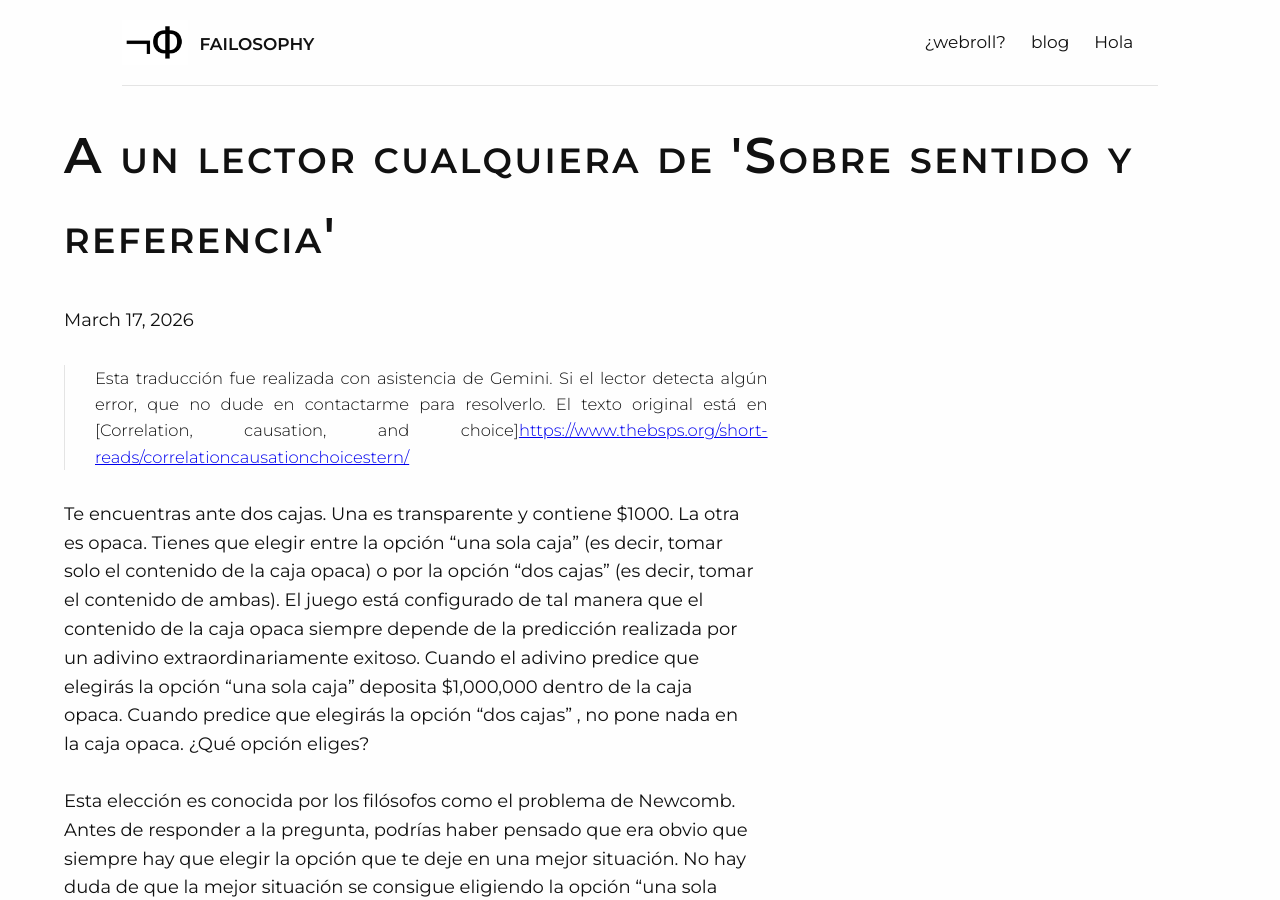
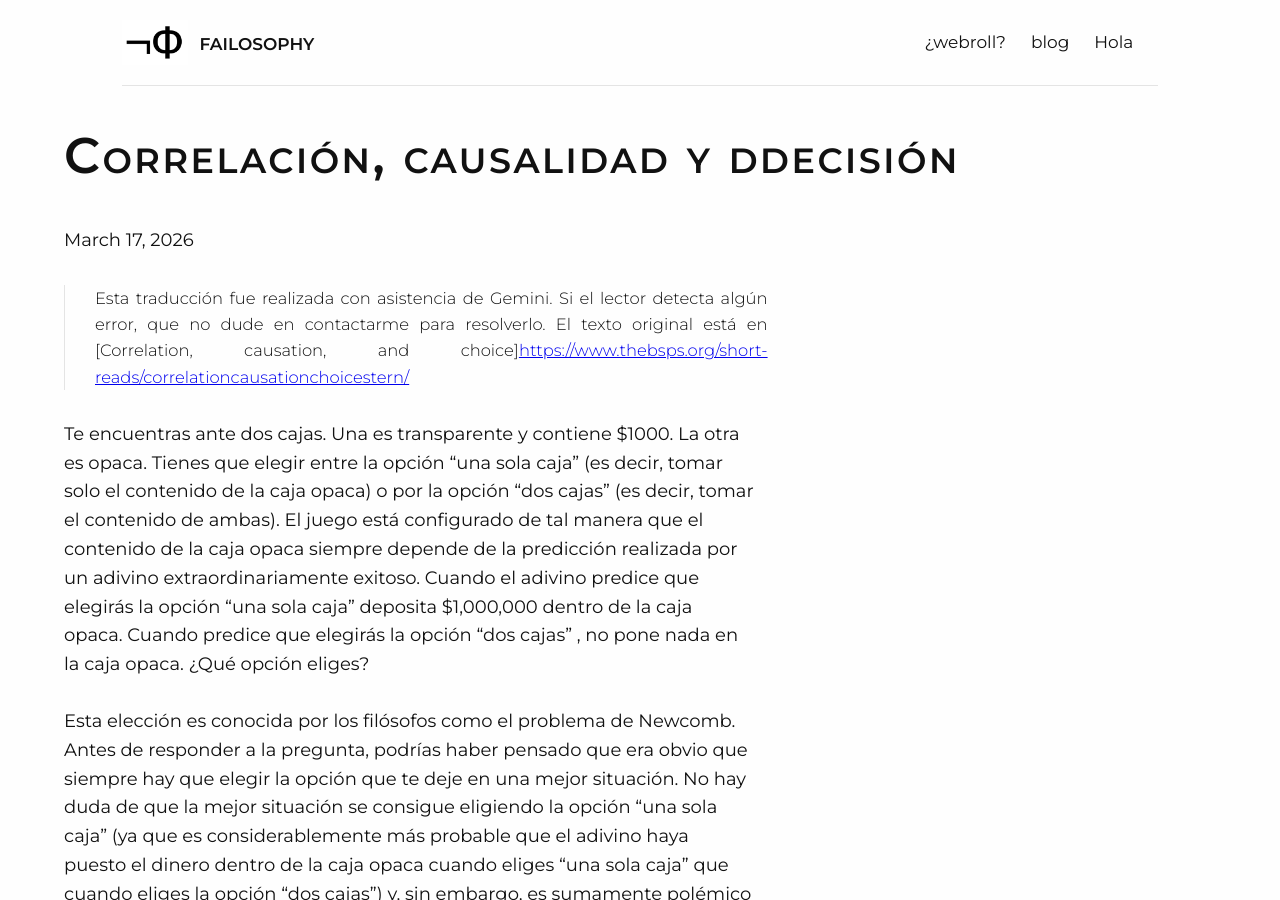
Before and after one commit to Oiuhukt/failosophy, a Jekyll site: the page built from _posts/2026-04-26-explana.md, in a window 1280 px wide and 900 px high. Built offline with Jekyll 4.4.1, drawn with Linux system fonts in a browser that asks for light colours; some web fonts are replaced.

Commit message:
nuevo post

```diff
--- a/_posts/2026-04-26-explana.md
+++ b/_posts/2026-04-26-explana.md
@@ -1,17 +1,18 @@
 ---
-title: "A un lector cualquiera de 'Sobre sentido y referencia'"
+title: "Correlación, causalidad y ddecisión"
 layout: post
 date: 2026-03-17
 categories: profesor academia filosofía material
 ---
 
-<!--more-->
 
 
 > Esta traducción fue realizada con asistencia de Gemini. Si el lector
 > detecta algún error, que no dude en contactarme para resolverlo. El
 > texto original está en
 > [Correlation, causation, and choice]<https://www.thebsps.org/short-reads/correlationcausationchoicestern/>
+
+<!--more-->
 
 Te encuentras ante dos cajas. Una es transparente y contiene \$1000. La
 otra es opaca. Tienes que elegir entre la opción "una sola caja" (es
```
